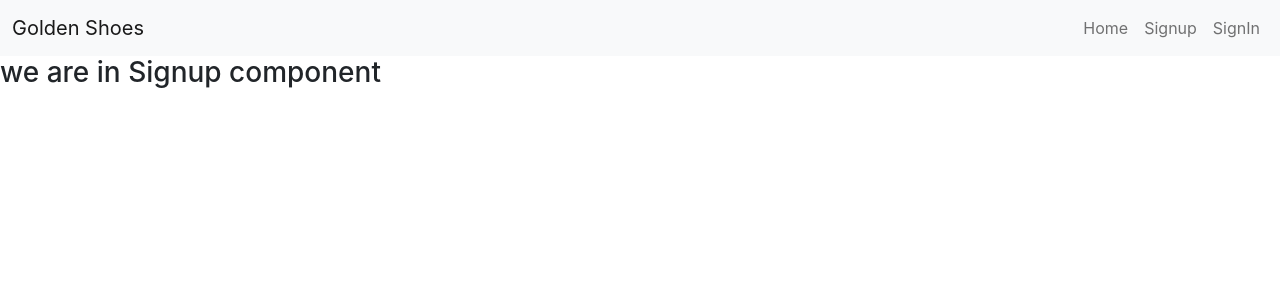
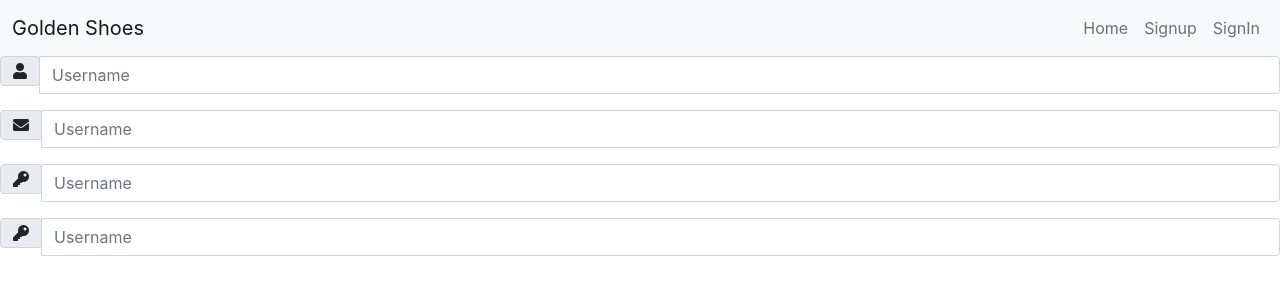
Before and after one commit to beenish-mha/Golden-Shoes, a React (Create React App) app in the folder client/: page /signup in a window 1280 px wide. Shown: the top 300 px of the page. Built offline with nearby package versions, Linux system fonts and the light colour scheme.

Commit message:
added the basic input form usind bootstrap and font awsomechanges in Signup.js

```diff
--- a/client/src/Components/Signup.js
+++ b/client/src/Components/Signup.js
@@ -1,8 +1,46 @@
 import React from "react";
 
 const Signup = ()=>{
+    const signupForm =()=>(
+        <form className = "signupForm">
+            <div className="input-group mb-3">
+                <div className="input-group-prepend">
+                    <span className="input-group-text">
+                    <i className="fa fa-user"/>
+                    </span>
+                </div>
+                <input type="text" className="form-control" placeholder="Username" aria-label="Username" aria-describedby="basic-addon1"/>
+            </div>
+            <div className="input-group mb-3">
+                <div className="input-group-prepend">
+                    <span className="input-group-text">
+                        <i class="fas fa-envelope"/>
+                    </span>
+                </div>
+                <input type="text" className="form-control" placeholder="Username" aria-label="Username" aria-describedby="basic-addon1"/>
+            </div>
+            <div className="input-group mb-3">
+                <div className="input-group-prepend">
+                    <span className="input-group-text">
+                        <i className="fas fa-key"/>
+                    </span>
+                </div>
+                <input type="text" className="form-control" placeholder="Username" aria-label="Username" aria-describedby="basic-addon1"/>
+            </div>
+            <div className="input-group mb-3">
+                <div className="input-group-prepend">
+                    <span className="input-group-text">
+                        <i className="fas fa-key"></i>
+                     </span>
+                </div>
+                <input type="text" className="form-control" placeholder="Username" aria-label="Username" aria-describedby="basic-addon1"/>
+            </div>
+        </form>
+    )
+
+
     return (
-        <h3>we are in Signup component</h3>
+        <p>{signupForm()}</p>
     )
 };
 
```
Also changed, not shown: 1 other file (tests, documents, lock files or other folders).
